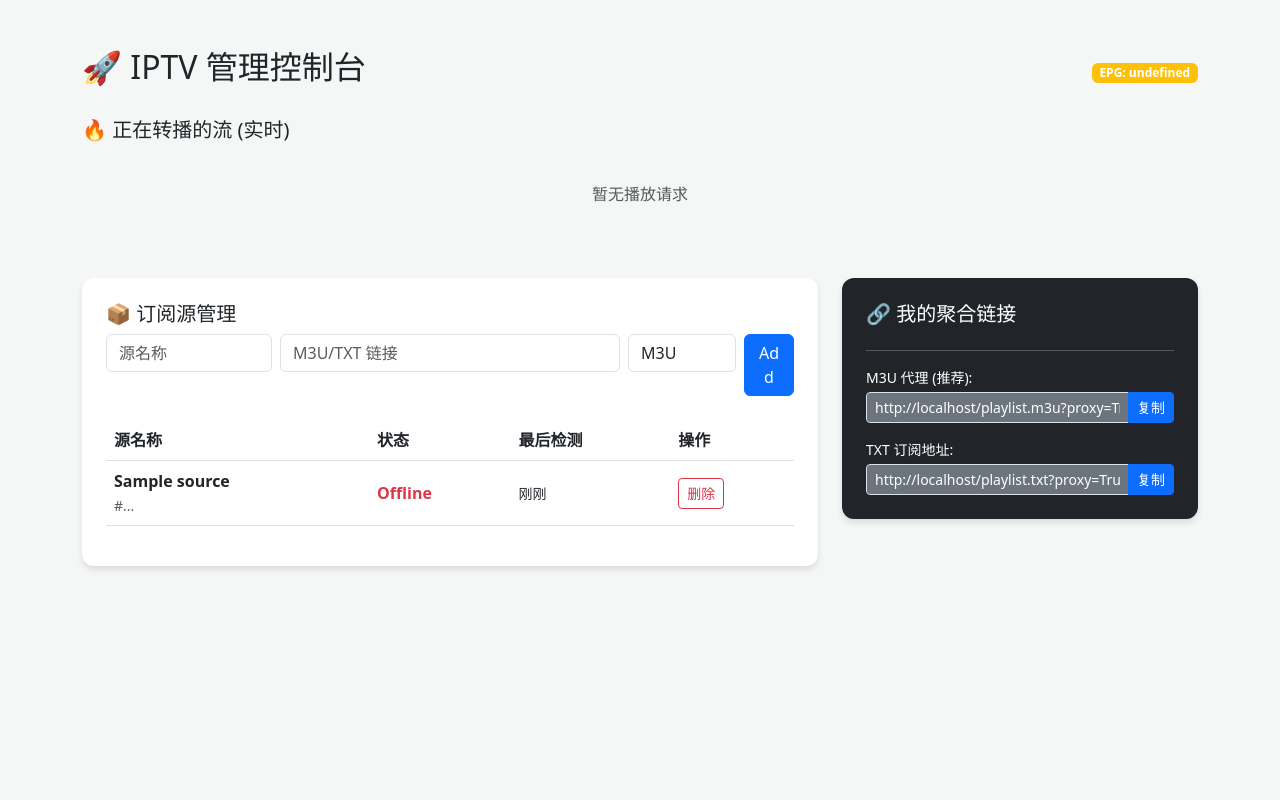
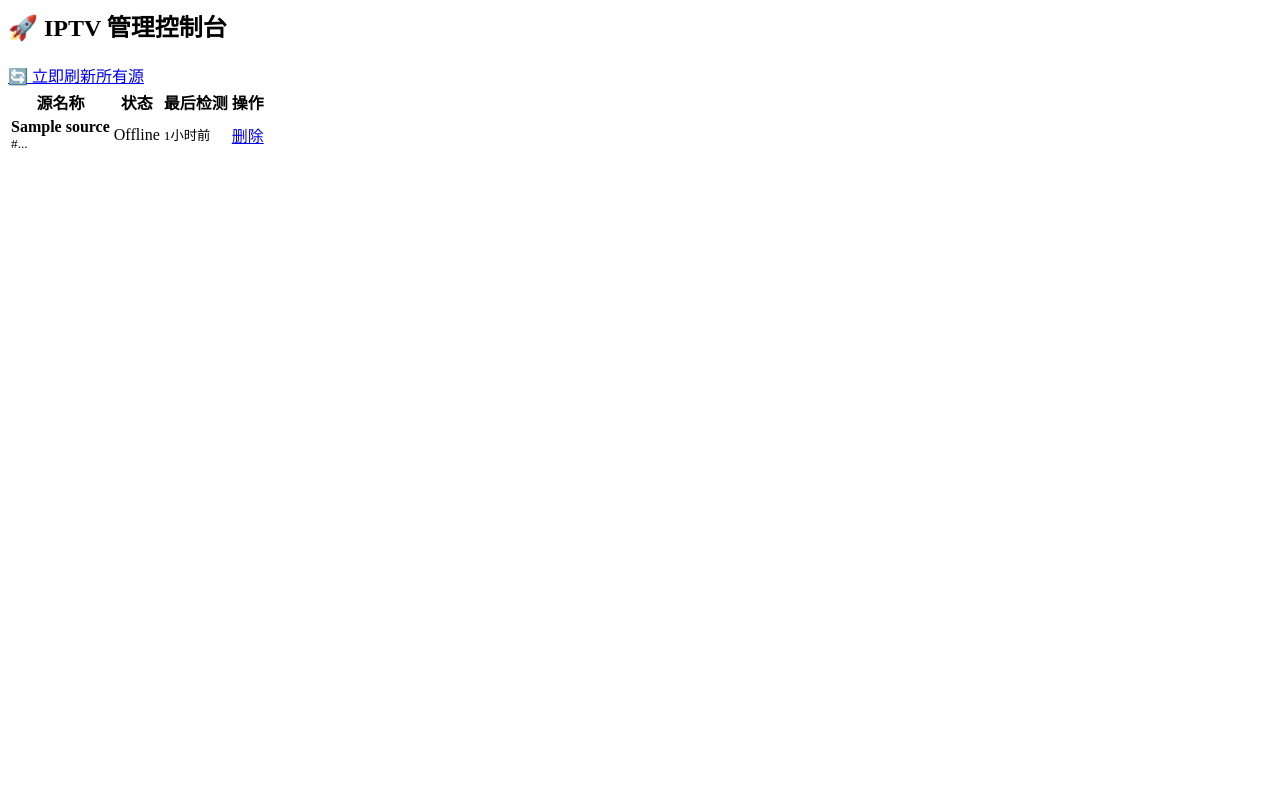
Before and after one commit to JE668/iptv-manager, a FastAPI app: page / in a window 1280 px wide. Run offline with FastAPI, Linux system fonts and the light colour scheme; tables that the repository leaves empty hold one stand-in row (values such as "Sample post"); data that the repository does not hold is empty; parts of the project's set-up code (start-up, migrations or seed data) failed here and were passed over.

Commit message:
Update index.html

```diff
--- a/templates/index.html
+++ b/templates/index.html
@@ -1,123 +1,52 @@
-<!DOCTYPE html>
-<html>
-<head>
-    <title>IPTV Manager Pro</title>
-    <link href="https://cdn.jsdelivr.net/npm/bootstrap@5.3.0/dist/css/bootstrap.min.css" rel="stylesheet">
-    <style>
-        body { background: #f4f7f6; }
-        .card { border: none; border-radius: 12px; box-shadow: 0 4px 6px rgba(0,0,0,0.1); }
-        .status-online { color: #28a745; font-weight: bold; }
-        .status-offline { color: #dc3545; font-weight: bold; }
-        .stream-card { border-left: 4px solid #007bff; transition: transform 0.2s; }
-        .stream-card:hover { transform: translateY(-3px); }
-    </style>
-</head>
-<body class="container py-5">
+<!-- 在 <h2> 附近增加刷新按钮 -->
 <div class="d-flex justify-content-between align-items-center mb-4">
     <h2>🚀 IPTV 管理控制台</h2>
-        <div id="epg-badge"></div>
-    </div>
-
-    <!-- 1. 实时流监控 -->
-    <div class="mb-5">
-        <h5 class="mb-3">🔥 正在转播的流 (实时)</h5>
-        <div id="active-streams-list" class="row">
-            <div class="col-12 text-center py-4 text-muted">暂无播放请求</div>
+    <div>
+        <span id="check-status" class="me-2"></span>
+        <a href="/refresh" class="btn btn-sm btn-outline-primary">🔄 立即刷新所有源</a>
     </div>
 </div>
 
-    <div class="row">
-        <!-- 2. 订阅管理 -->
-        <div class="col-lg-8">
-            <div class="card p-4 mb-4">
-                <h5 class="card-title">📦 订阅源管理</h5>
-                <form action="/add_source" method="post" class="row g-2 mb-4">
-                    <div class="col-md-3"><input type="text" name="name" class="form-control" placeholder="源名称"></div>
-                    <div class="col-md-6"><input type="text" name="url" class="form-control" placeholder="M3U/TXT 链接"></div>
-                    <div class="col-md-2"><select name="type" class="form-control"><option value="m3u">M3U</option><option value="txt">TXT</option></select></div>
-                    <div class="col-md-1"><button type="submit" class="btn btn-primary w-100">Add</button></div>
-                </form>
-
+<!-- 列表中的时间处理 -->
 <table class="table align-middle">
     <thead><tr><th>源名称</th><th>状态</th><th>最后检测</th><th>操作</th></tr></thead>
     <tbody>
         {% for s in sources %}
         <tr>
-                            <td><strong>{{ s.name }}</strong><br><small class="text-muted">{{ s.url[:40] }}...</small></td>
-                            <td><span class="status-{{ s.status.lower() }}">{{ s.status }}</span></td>
-                            <td><small>{{ "刚刚" if s.last_check > 0 else "待检测" }}</small></td>
-                            <td><a href="/delete/{{ s.id }}" class="btn btn-outline-danger btn-sm">删除</a></td>
+            <td><strong>{{ s.name }}</strong><br><small class="text-muted">{{ s.url[:50] }}...</small></td>
+            <td><span class="badge bg-{{ 'success' if s.status == 'Online' else 'danger' if s.status == 'Offline' else 'secondary' }}">{{ s.status }}</span></td>
+            <td><small class="last-check" data-time="{{ s.last_check }}">计算中...</small></td>
+            <td><a href="/delete/{{ s.id }}" class="text-danger">删除</a></td>
         </tr>
         {% endfor %}
     </tbody>
 </table>
-            </div>
-        </div>
-
-        <!-- 3. 聚合地址链接 -->
-        <div class="col-lg-4">
-            <div class="card p-4 mb-4 bg-dark text-white">
-                <h5>🔗 我的聚合链接</h5>
-                <hr>
-                <p class="mb-1 small">M3U 代理 (推荐):</p>
-                <div class="input-group mb-3">
-                    <input id="link-m3u" class="form-control form-control-sm bg-secondary text-white border-none" readonly>
-                    <button class="btn btn-primary btn-sm" onclick="copy('link-m3u')">复制</button>
-                </div>
-                <p class="mb-1 small">TXT 订阅地址:</p>
-                <div class="input-group">
-                    <input id="link-txt" class="form-control form-control-sm bg-secondary text-white border-none" readonly>
-                    <button class="btn btn-primary btn-sm" onclick="copy('link-txt')">复制</button>
-                </div>
-            </div>
-        </div>
-    </div>
 
 <script>
-        function updateLinks() {
-            const base = window.location.origin;
-            document.getElementById('link-m3u').value = base + '/playlist.m3u?proxy=True';
-            document.getElementById('link-txt').value = base + '/playlist.txt?proxy=True';
+    // 自动计算“几分钟前”
+    function timeSince(date) {
+        if (date == 0) return "从未检测";
+        var seconds = Math.floor((new Date() - new Date(date * 1000)) / 1000);
+        if (seconds < 60) return "刚刚";
+        if (seconds < 3600) return Math.floor(seconds/60) + "分钟前";
+        return Math.floor(seconds/3600) + "小时前";
     }
 
-        async function fetchAPI() {
+    function updateTimeLabels() {
+        document.querySelectorAll('.last-check').forEach(el => {
+            el.innerText = timeSince(parseFloat(el.getAttribute('data-time')));
+        });
+    }
+
+    // 轮询 API 更新状态
+    async function checkStatus() {
         const r = await fetch('/api/status');
         const data = await r.json();
-
-            // 更新流列表
-            const list = document.getElementById('active-streams-list');
-            if (data.active_streams.length === 0) {
-                list.innerHTML = '<div class="col-12 text-center py-4 text-muted">暂无播放请求</div>';
-            } else {
-                list.innerHTML = data.active_streams.map(s => `
-                    <div class="col-md-4 mb-3">
-                        <div class="card p-3 stream-card">
-                            <div class="d-flex justify-content-between">
-                                <strong>${s.name}</strong>
-                                <span class="badge bg-primary">${s.clients} Clients</span>
-                            </div>
-                            <div class="small mt-2">
-                                ⚡ 网速: <span class="text-danger">${s.speed}</span><br>
-                                📺 规格: ${s.info.res} | ${s.info.codec}
-                            </div>
-                        </div>
-                    </div>
-                `).join('');
-            }
-            // 更新 EPG 状态
-            document.getElementById('epg-badge').innerHTML = `<span class="badge bg-${data.epg_status === 'Loaded' ? 'success' : 'warning'}">EPG: ${data.epg_status}</span>`;
+        document.getElementById('check-status').innerHTML = data.is_checking ?
+            '<span class="spinner-border spinner-border-sm text-primary"></span> 正在检测中...' : '';
     }
 
-        function copy(id) {
-            const el = document.getElementById(id);
-            el.select();
-            document.execCommand('copy');
-            alert('链接已复制到剪贴板');
-        }
-
-        updateLinks();
-        setInterval(fetchAPI, 3000);
-        fetchAPI();
+    setInterval(updateTimeLabels, 10000);
+    setInterval(checkStatus, 3000);
+    updateTimeLabels();
 </script>
-</body>
-</html>
```
Lines whose indentation alone changed are shown as unchanged.
